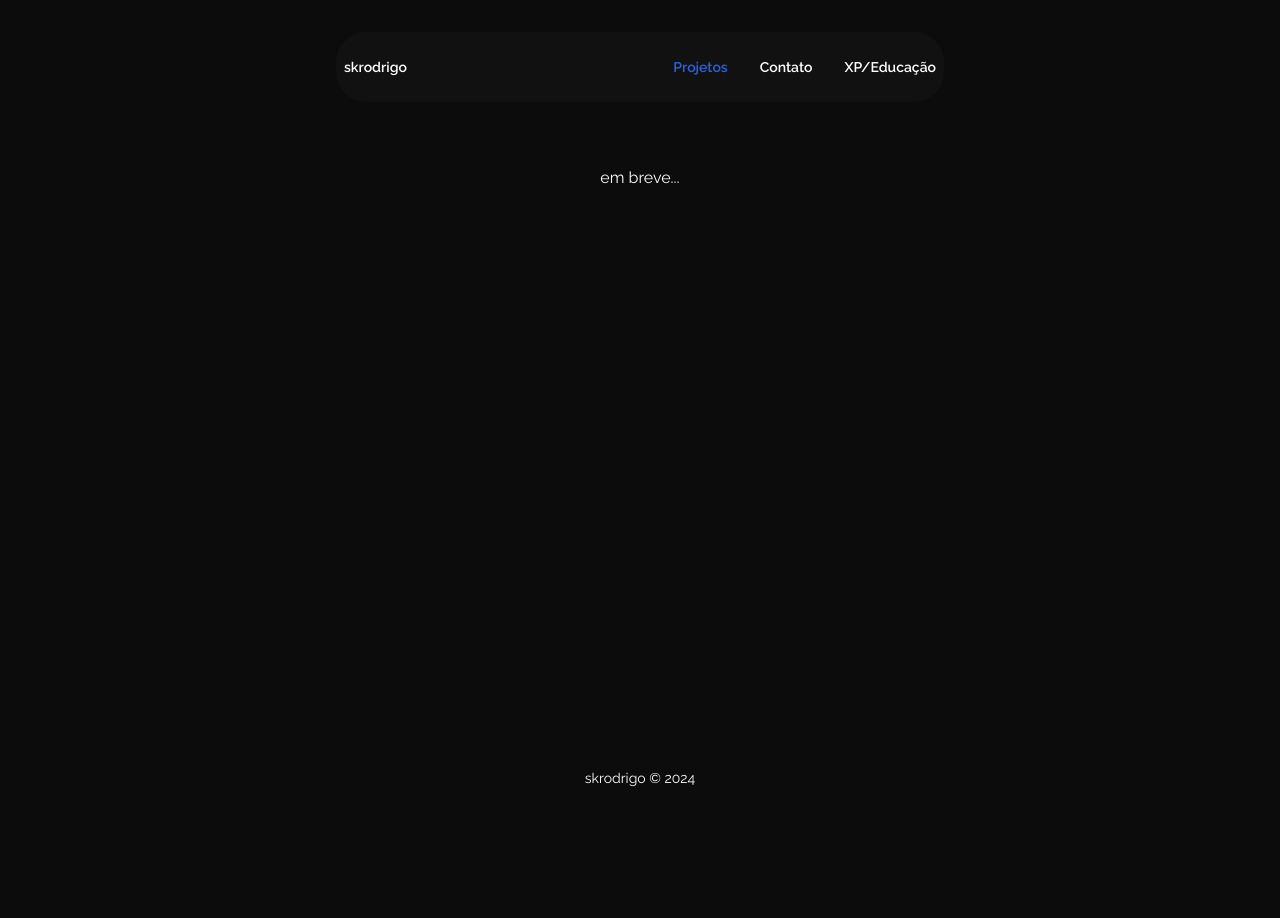
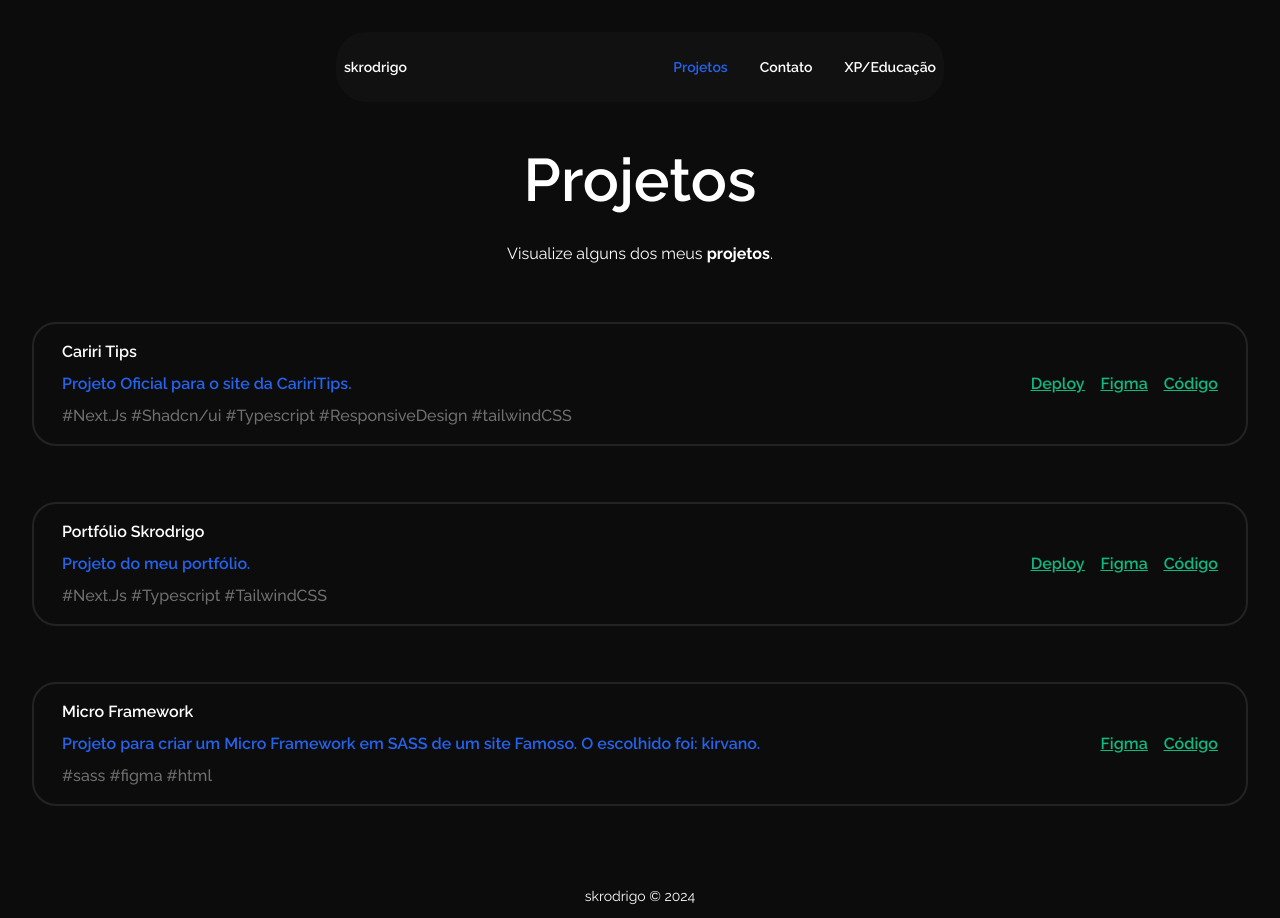
Before and after one commit to skrodrigo/skrodrigo.vercel.app, a Next.js app: page /projetos in a window 1280 px wide. Before the commit the page ends 800 px from the top, so only its background shows below. Built offline with nearby package versions, Linux system fonts and the light colour scheme.

Commit message:
feat: create page techs

```diff
--- /dev/null
+++ b/src/app/components/cards/CardProject.tsx
@@ -0,0 +1,33 @@
+import Link from "next/link";
+
+interface CardProjectProps {
+  title: string;
+  description: string;
+  techs: string;
+  links: {
+    name: string;
+    url: string;
+  }[];
+}
+
+const CardProject = ({ title, description, techs, links }: CardProjectProps) => {
+  return (
+    <div>
+      <div className="md:flex md:flex-row flex-col items-center justify-between border-2 mt-14 px-7 py-4 mx-auto border-[#232323] rounded-3xl w-[300px] md:w-[600px] lg:w-[900px] xl:w-[1216px] font-semibold">
+        <div className="flex flex-col items-start justify-start space-y-2">
+          <span>{title}</span>
+          <span className='text-[#2563EB]'>{description}</span>
+          <span className='text-[#6F6F6F] font-medium'>{techs}</span>
+        </div>
+
+        <div className="text-emerald-500 space-x-4 underline mt-3 md:mt-0">
+          {links.map((link, index) => (
+            <Link key={index} href={link.url} target="_blank">{link.name}</Link>
+          ))}
+        </div>
+      </div>
+    </div>
+  );
+};
+
+export default CardProject;
--- a/src/app/projetos/page.tsx
+++ b/src/app/projetos/page.tsx
@@ -1,11 +1,58 @@
-const page = () => {
+import CardProject from "../components/cards/CardProject";
+
+const projectsData = [
+  {
+    title: "Cariri Tips",
+    description: "Projeto Oficial para o site da CaririTips.",
+    techs: "#Next.Js #Shadcn/ui #Typescript #ResponsiveDesign #tailwindCSS ",
+    links: [
+      { name: "Deploy", url: "https://cariritips.vercel.app/" },
+      { name: "Figma", url: "https://www.figma.com/design/SWAMFkpQEGCKfqdJSBThVR/cariritips.com.br?node-id=0-1&t=7CphBOHg7IstZEb9-1" },
+      { name: "Código", url: "https://github.com/skrodrigo/cariritips.com.br" }
+    ]
+  },
+  {
+    title: "Portfólio Skrodrigo",
+    description: "Projeto do meu portfólio.",
+    techs: "#Next.Js #Typescript #TailwindCSS",
+    links: [
+      { name: "Deploy", url: "https://skrodrigo.vercel.app/" },
+      { name: "Figma", url: "https://www.figma.com/design/Hf7LgtuqtgcNPlZHEzJ7U3/portfolio?node-id=216-6&t=kCNO36uBvorM8fvR-1" },
+      { name: "Código", url: "https://github.com/skrodrigo/skrodrigo.vercel.app" }
+    ]
+  },
+  {
+    title: "Micro Framework",
+    description: "Projeto para criar um Micro Framework em SASS de um site Famoso. O escolhido foi: kirvano.",
+    techs: "#sass #figma #html",
+    links: [
+      { name: "", url: "" },
+      { name: "Figma", url: "https://www.figma.com/design/HFtXws11QdYxa22pMm6kSL/Style--Guide?node-id=0-1&t=jW1COt0BJVd92OZm-1" },
+      { name: "Código", url: "https://github.com/skrodrigo/design.system.kirvano" }
+    ]
+  }
+];
+
+const Page = () => {
   return (
+    <div className="mb-20">
 
-    <div className="flex items-center justify-center">
-      <span className="mt-16">em breve...</span>
+      <div className="flex flex-col items-center justify-center mt-12 space-y-8">
+        <span className="text-5xl font-semibold md:text-6xl">Projetos</span>
+        <p className="text-center mx-5">Visualize alguns dos meus <b>projetos</b>.</p>
+      </div>
+
+      {projectsData.map((project, index) => (
+        <CardProject
+          key={index}
+          title={project.title}
+          description={project.description}
+          techs={project.techs}
+          links={project.links}
+        />
+      ))}
     </div>
+  );
+};
 
-  )
-}
-
-export default page
+export default Page;
```
Also changed, not shown: src/app/globals.css (line endings or trailing spaces).
